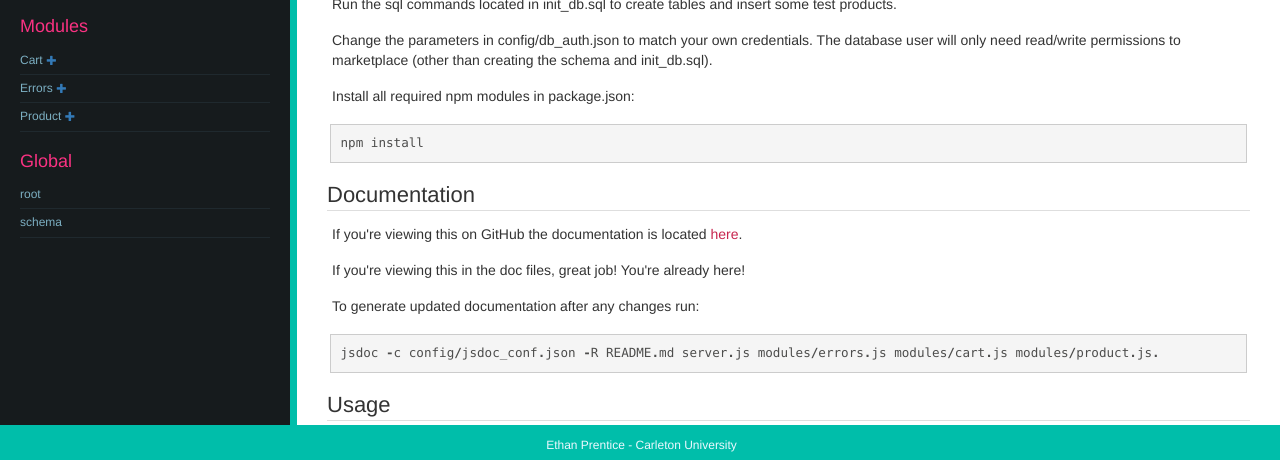
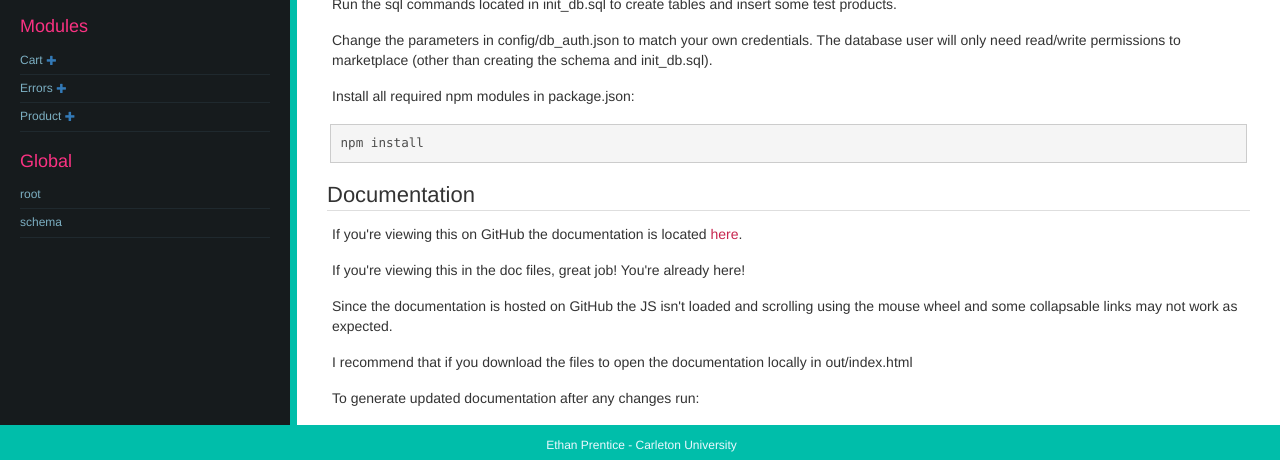
Before and after one commit to EthanPrentice/shopify_marketplace_2019, a website: page out/index.html in a window 1280 px wide. Shown: the part 340-800 px from the top of the page. Drawn offline with Linux system fonts and the light colour scheme.

Commit message:
Updated JSDoc
Updated JSDoc to reflect changes in README.md

```diff
--- a/out/index.html
+++ b/out/index.html
@@ -66,8 +66,10 @@
 <p>Change the parameters in config/db_auth.json to match your own credentials.
 The database user will only need read/write permissions to marketplace (other than creating the schema and init_db.sql).</p>
 <p>Install all required npm modules in package.json:</p>
-<pre class="prettyprint source lang-bash"><code>npm install</code></pre><h2>Documentation</h2><p>If you're viewing this on GitHub the documentation is located <a href="out/index.html">here</a>.</p>
+<pre class="prettyprint source lang-bash"><code>npm install</code></pre><h2>Documentation</h2><p>If you're viewing this on GitHub the documentation is located <a href="http://htmlpreview.github.io/?https://github.com/EthanPrentice/shopify_marketplace_2019/blob/master/out/index.html">here</a>.</p>
 <p>If you're viewing this in the doc files, great job! You're already here!</p>
+<p>Since the documentation is hosted on GitHub the JS isn't loaded and scrolling using the mouse wheel and some collapsable links may not work as expected.</p>
+<p>I recommend that if you download the files to open the documentation locally in out/index.html</p>
 <p>To generate updated documentation after any changes run:</p>
 <pre class="prettyprint source lang-bash"><code>jsdoc -c config/jsdoc_conf.json -R README.md server.js modules/errors.js modules/cart.js modules/product.js.</code></pre><h2>Usage</h2><p>To start the server on localhost:3000/graphql run one of the following in the command line:</p>
 <pre class="prettyprint source lang-bash"><code>npm start
```
